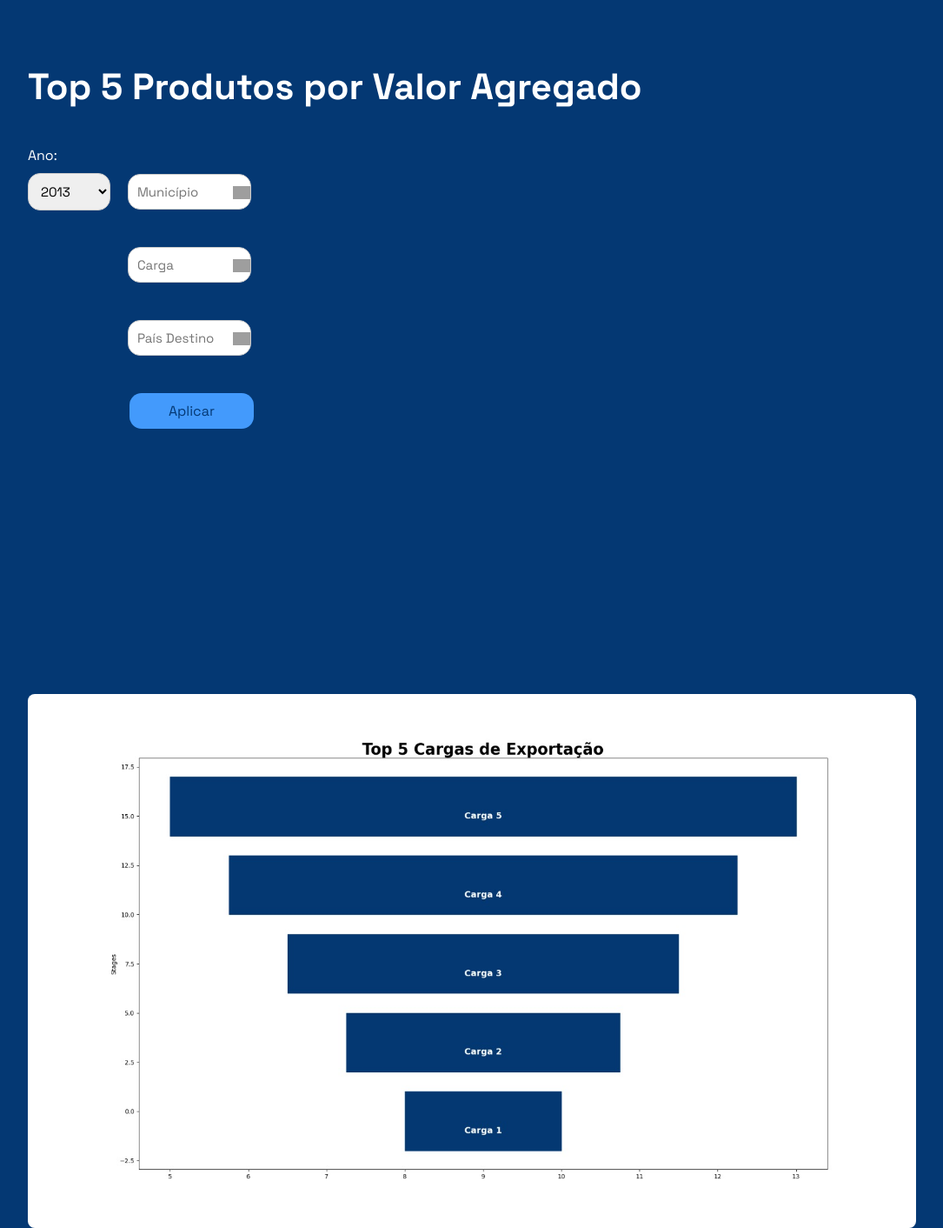
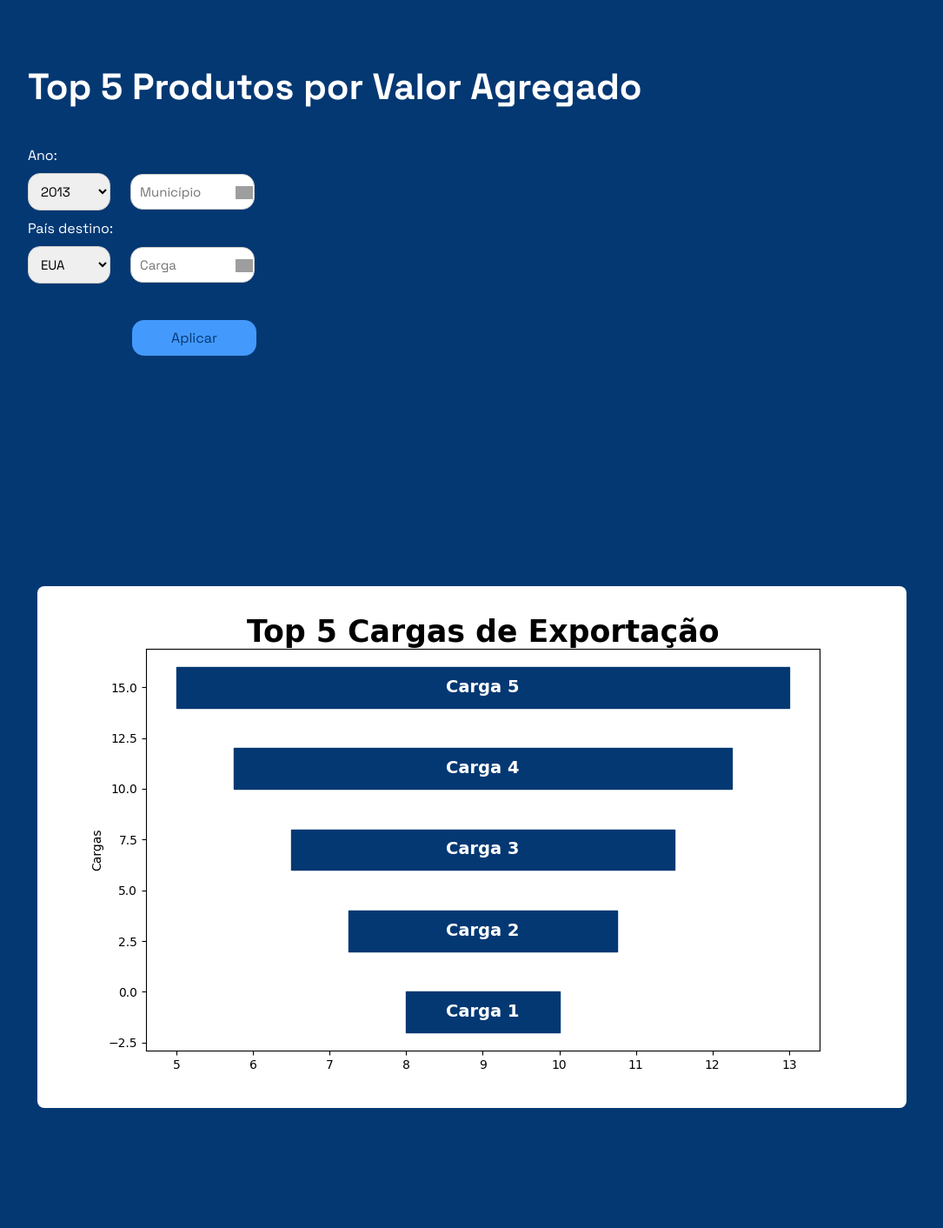
Before and after one commit to heloisa-cardillo/KernelPanic, a Flask app: page / in a window 1280 px wide; the page is wider, and only the part inside the window is pictured. Shown: the part 2002-3414 px from the top of that part at 87% size, without its empty margins (33-1118 px from the left). After the commit the page ends 3276 px from the top of that part, so only its background shows below. Run offline with Flask 3, Linux system fonts and the light colour scheme; grey boxes are pictures that could not be loaded.

Commit message:
feat:(HTML) Ajuste no HTML

```diff
--- a/frontend-API/static/style.css
+++ b/frontend-API/static/style.css
@@ -14,7 +14,7 @@ body {
   height: 1117px;
   line-height: normal;
   margin: 0;
-  min-height: 100vh;
+  min-height: 260vh;
   font-family: "Space Grotesk";
 }
 
@@ -187,7 +187,7 @@ label {
 }
 
 .graficos-1 {
-  margin-top: 270px;
+  margin-top: 230px;
   max-width: 100%;
   height: auto;
   border-radius: 8px;
--- a/frontend-API/templates/index.html
+++ b/frontend-API/templates/index.html
@@ -104,8 +104,8 @@
             </div>
 
             <div class="filtros-coluna search-box">
-              <input type="text" class="caixa" placeholder="Município" />
-              <input type="text" class="caixa" placeholder="Carga" />
+              <input type="text" class="caixa" name="municipio" placeholder="Município" />
+              <input type="text" class="caixa" name="carga" placeholder="Carga" />
               <button type="submit">Aplicar</button>
             </div>
           </div>
@@ -142,18 +142,24 @@
                 <option value="2022">2022</option>
                 <option value="2023">2023</option>
               </select>
+
+              <label for="pais">País destino:</label>
+              <select name="pais">
+                <option value="eua">EUA</option>
+                <option value="china">China</option>
+              </select>
             </div>
+
             <div class="filtros-coluna search-box">
               <input type="text" class="caixa" placeholder="Município" />
               <input type="text" class="caixa" placeholder="Carga" />
-              <input type="text" class="caixa" placeholder="País Destino" />
               <button type="submit">Aplicar</button>
             </div>
           </div>
         </form>
       </div>
       <section class="graficos">
-        <img src="{{ url_for('static', filename='img/gráfico 2.jpg') }}" alt="Gráfico Funil" class="graficos-1"/>
+        <img src="{{ url_for('static', filename='img/gráfico 3.png') }}" alt="Gráfico Funil" class="graficos-1"/>
       </section>
     </section>
   </body>
```
Also changed, not shown: frontend-API/static/img/gráfico 3.png (added).
